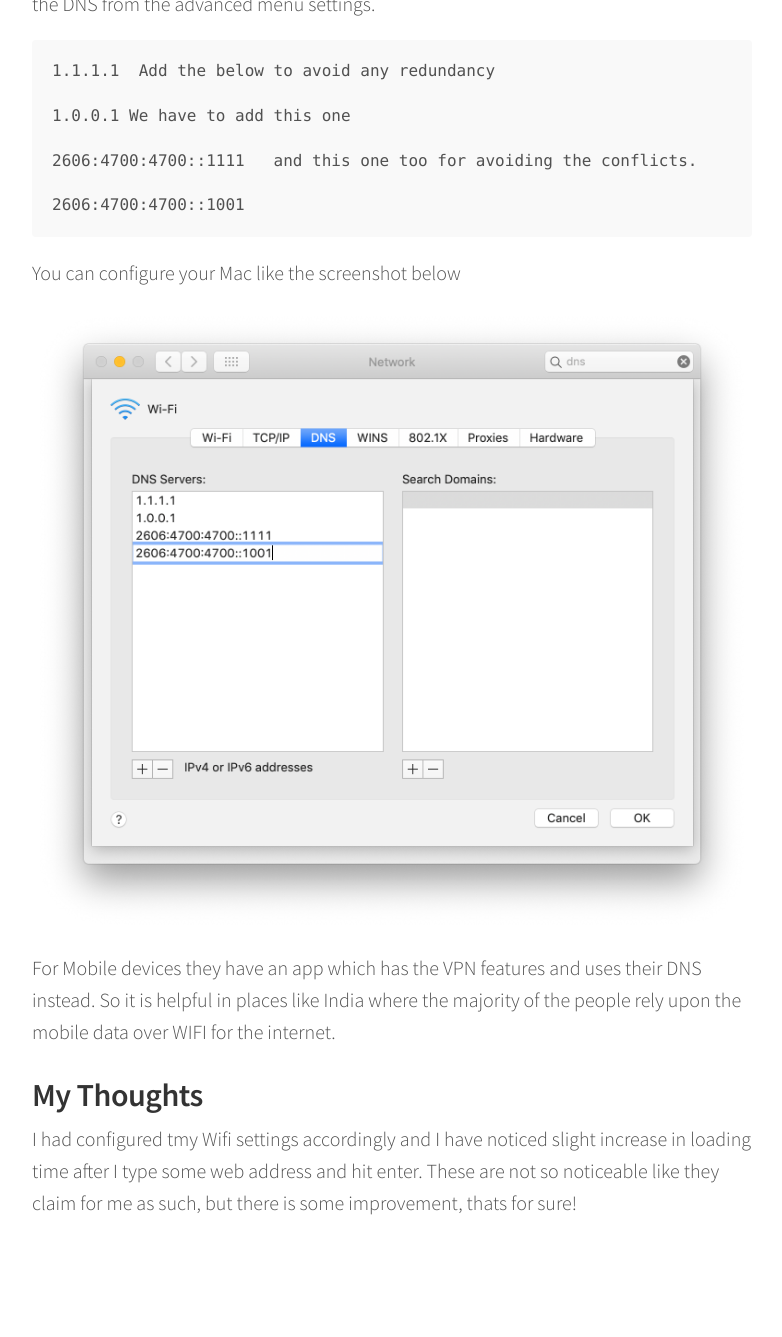
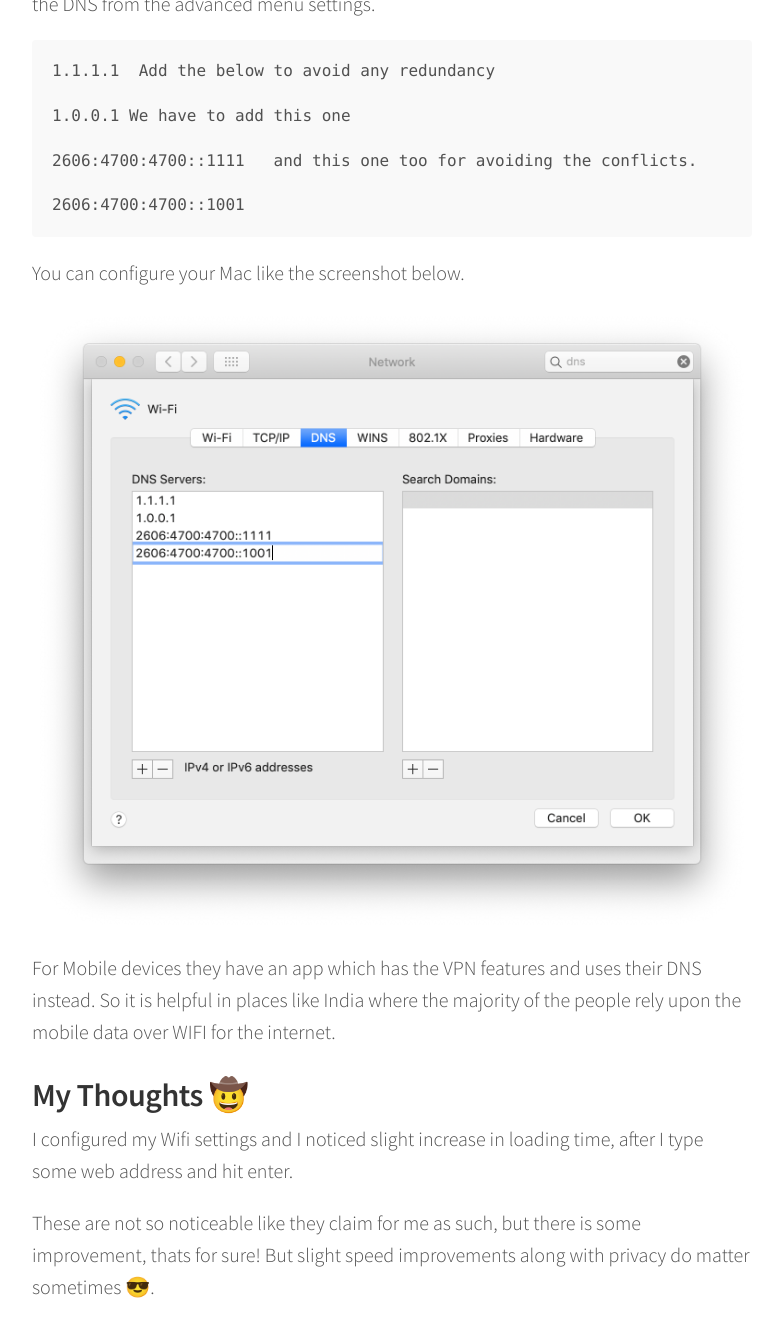
Before and after one commit to beingfranklin/blog, a Jekyll site: the page built from _posts/2019-02-02-Changing-the-DNS-Service-to-1.1.1.1!!.md, in a window 1280 px wide and 1400 px high, scrolled down 866 px. Shown: the top 1337 px of the window, without its empty margins (248-1030 px from the left). Built offline with Jekyll 4.4.1, drawn with Linux system fonts in a browser that asks for light colours; comment, search, counter and statistics services are not loaded; some of the changed text lies outside the part shown.

Commit message:
Update 2019-02-02-Changing-the-DNS-Service-to-1.1.1.1!!.md

```diff
--- a/_posts/2019-02-02-Changing-the-DNS-Service-to-1.1.1.1!!.md
+++ b/_posts/2019-02-02-Changing-the-DNS-Service-to-1.1.1.1!!.md
@@ -5,16 +5,16 @@ published: true
 
 The DNS resolvers play a major role in the whole internet lookup process. The better ones are the ones which does this in a shorter period of time. The [1.1.1.1](http://1.1.1.1) claims to be the best. But thats not the only thing which got my my eyes. They claim that they provide 100% privacy which may raise some eyebrows.
 
-## Privacy? What?
+## Privacy? What? 🤔
 
 Yeah, the official [cloudflare blog](https://blog.cloudflare.com/announcing-1111/) claims to be privacy first DNS resolver. The privacy can be a huge issue as it can be used for a tool for censorship and even some of the ISPs are said to be selling the data of their users which is kind of creepy. So these DNS resolvers can be used to certain limit to avoid these issues.
 
-## Speed?
+## Speed? 😕
 
 According to the [official website](http://1.1.1.1) they are said to be leading than many of the other prominent players. Many people had various opinions about this. This [blog post](https://medium.com/@nykolas.z/dns-resolvers-performance-compared-cloudflare-x-google-x-quad9-x-opendns-149e803734e5) explains the speed differences and other important things like DNSCrypt, DNSeverHTTPS etc.
 
 
-## Setting it Up
+## Setting it Up 🔩
 
 Its very easy to setup in your device. For most of the computers, you just need to change the DNS from the advanced menu settings.
 
@@ -29,7 +29,7 @@ and this one too for avoiding the conflicts.
 
 	2606:4700:4700::1001
 
-You can configure your Mac like the screenshot below
+You can configure your Mac like the screenshot below.
 
 ![Setting Up in Mac](https://raw.githubusercontent.com/beingfranklin/blog/gh-pages/_posts/Screenshot%202019-02-01%20at%208.41.13%20AM.png)
 
@@ -37,6 +37,8 @@ You can configure your Mac like the screenshot below
 For Mobile devices they have an app which has the VPN features and uses their DNS instead. So it is helpful in places like India where the majority of the people rely upon the mobile data over WIFI for the internet.
 
 
-## My Thoughts
+## My Thoughts 🤠
 
-I had configured tmy Wifi settings accordingly and I have noticed slight increase in loading time after I type some web address and hit enter. These are not so noticeable like they claim for me as such, but there is some improvement, thats for sure!
+I configured my Wifi settings and I noticed slight increase in loading time, after I type some web address and hit enter.
+
+These are not so noticeable like they claim for me as such, but there is some improvement, thats for sure! But slight speed improvements along with privacy do matter sometimes 😎.
```
